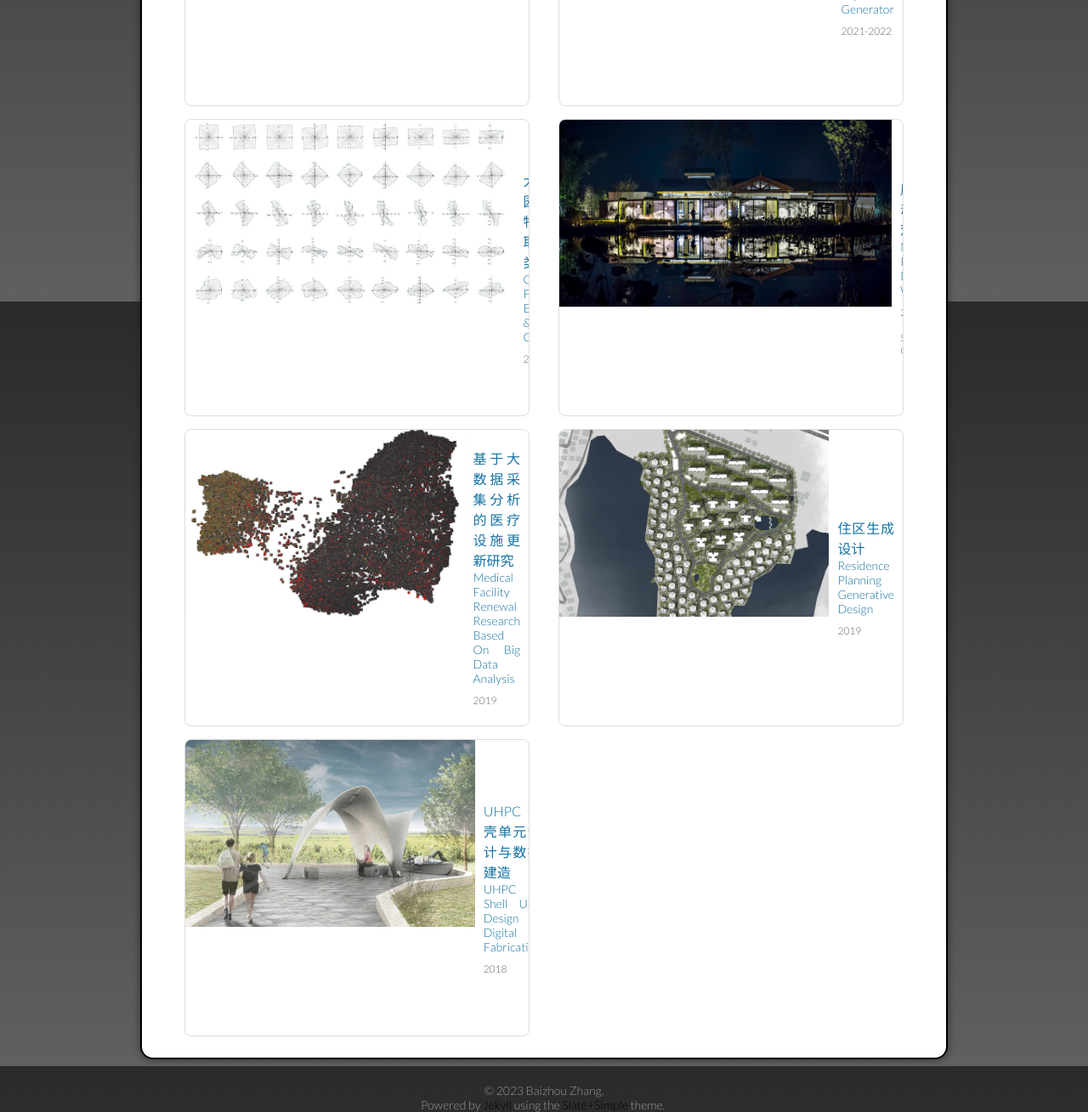
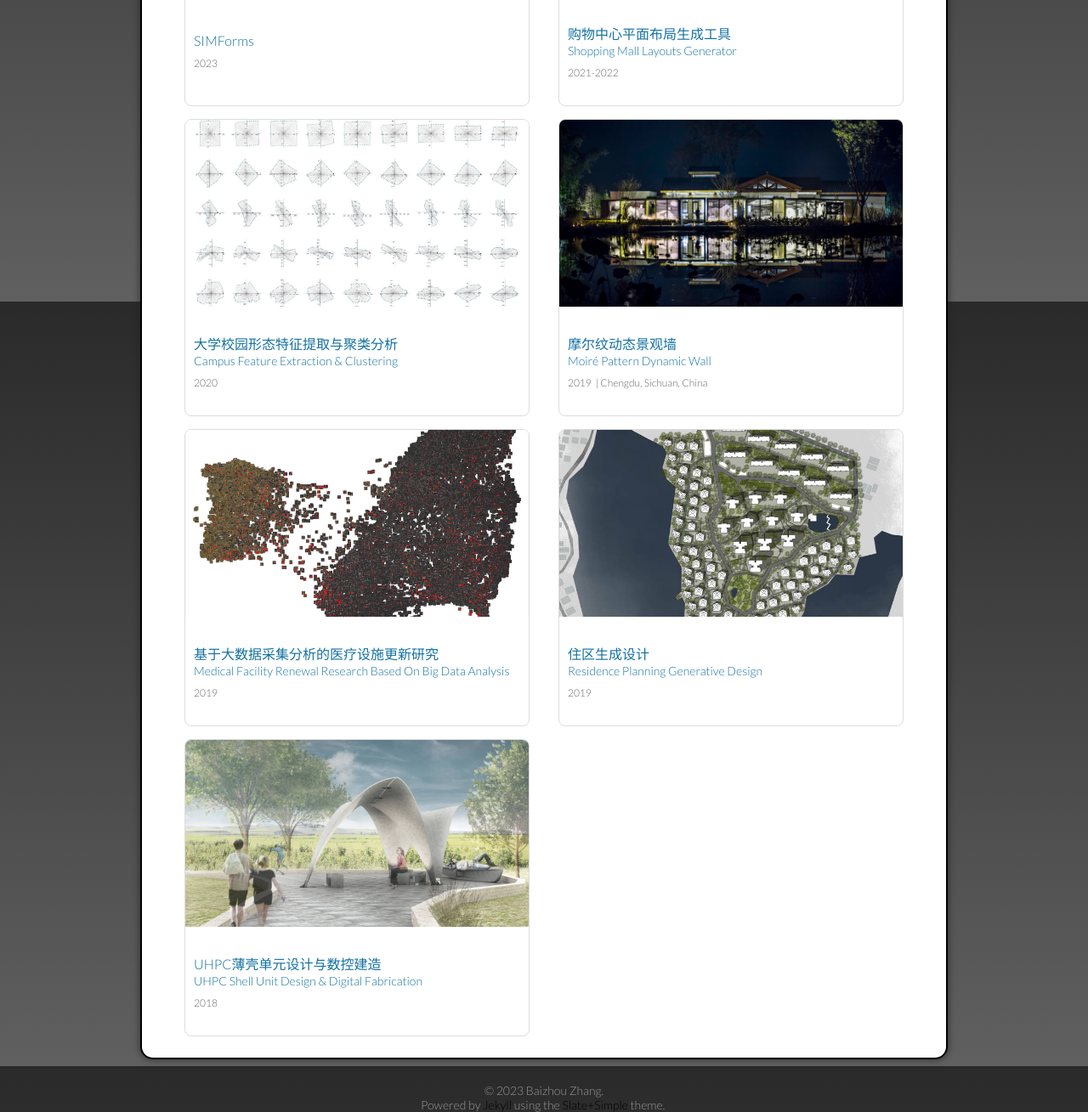
Before and after one commit to zhangbz764/zhangbz764.github.io, a Jekyll site: the page built from projects/index.html, in a window 1280 px wide, cut to the strip 545-1854 px from the top of the page. Shown: the whole strip at 85% size. Built offline with Jekyll 4.4.1, drawn with Linux system fonts in a browser that asks for light colours.

Commit message:
fix card

```diff
--- a/_sass/_base.scss
+++ b/_sass/_base.scss
@@ -287,6 +287,7 @@ li.entry-title {
   border-radius: 8px;
   box-sizing: border-box;
   display: flex;
+  flex-direction: column;
   transition: box-shadow 0.3s ease-in-out;
 }
 
--- a/projects/index.html
+++ b/projects/index.html
@@ -10,10 +10,11 @@ title: Projects
         <!-- Repeat this block for each card -->
 
         <div class="project-card">
-            <a href="{{ site.url }}{{ project.url }}"></a>
-            <img src="{{ project.featured-image }}" alt="Card Image">
+            <a href="{{ site.url }}{{ project.url }}">
+                <img src="{{ project.featured-image }}" alt="Card Image">
+            </a>
             <div class="project-card-content">
-                <a>
+                <a href="{{ site.url }}{{ project.url }}">
                     {{ project.title }}
                     <br>
                     <div style="font-size: 14px">{{ project.subtitle }}</div>
```
